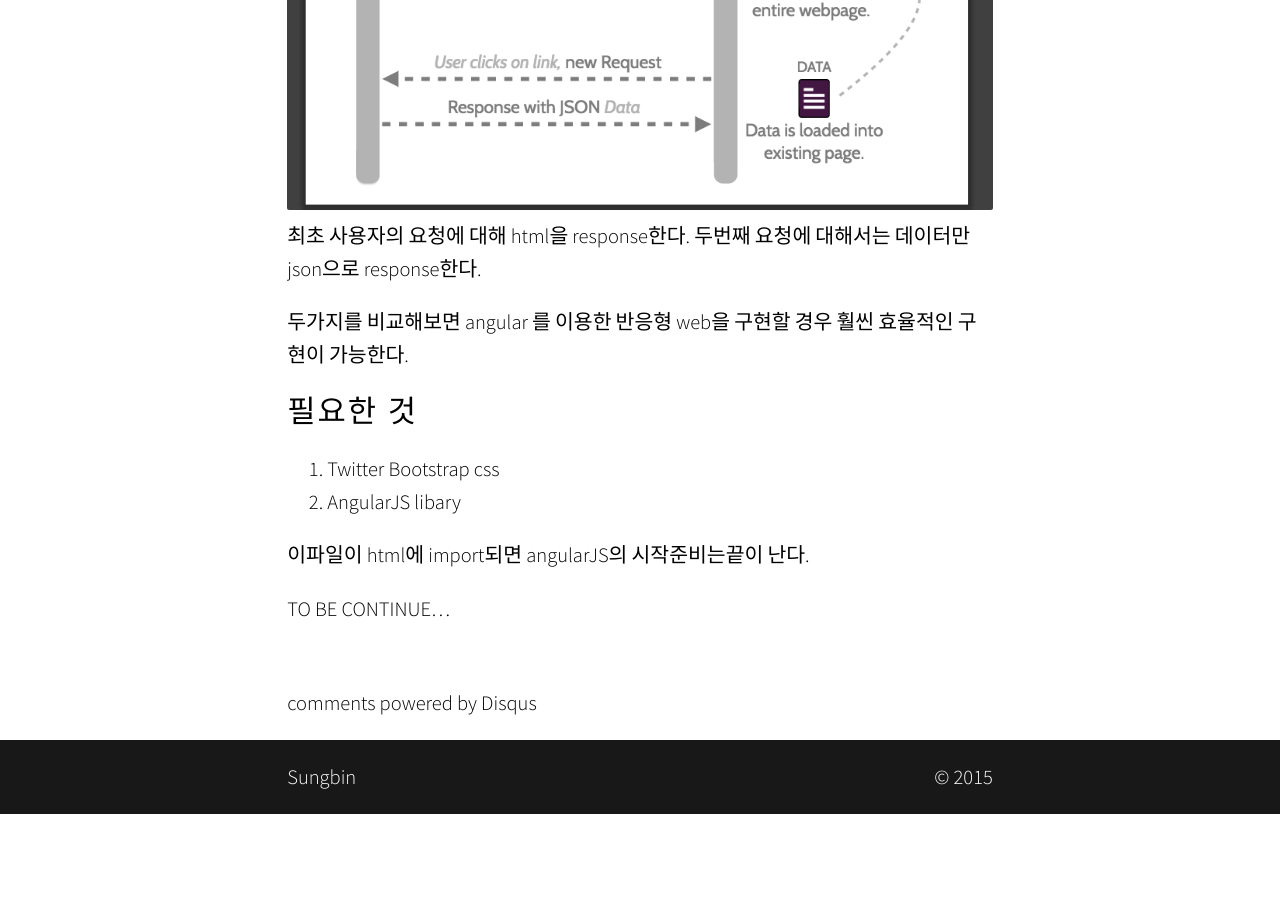
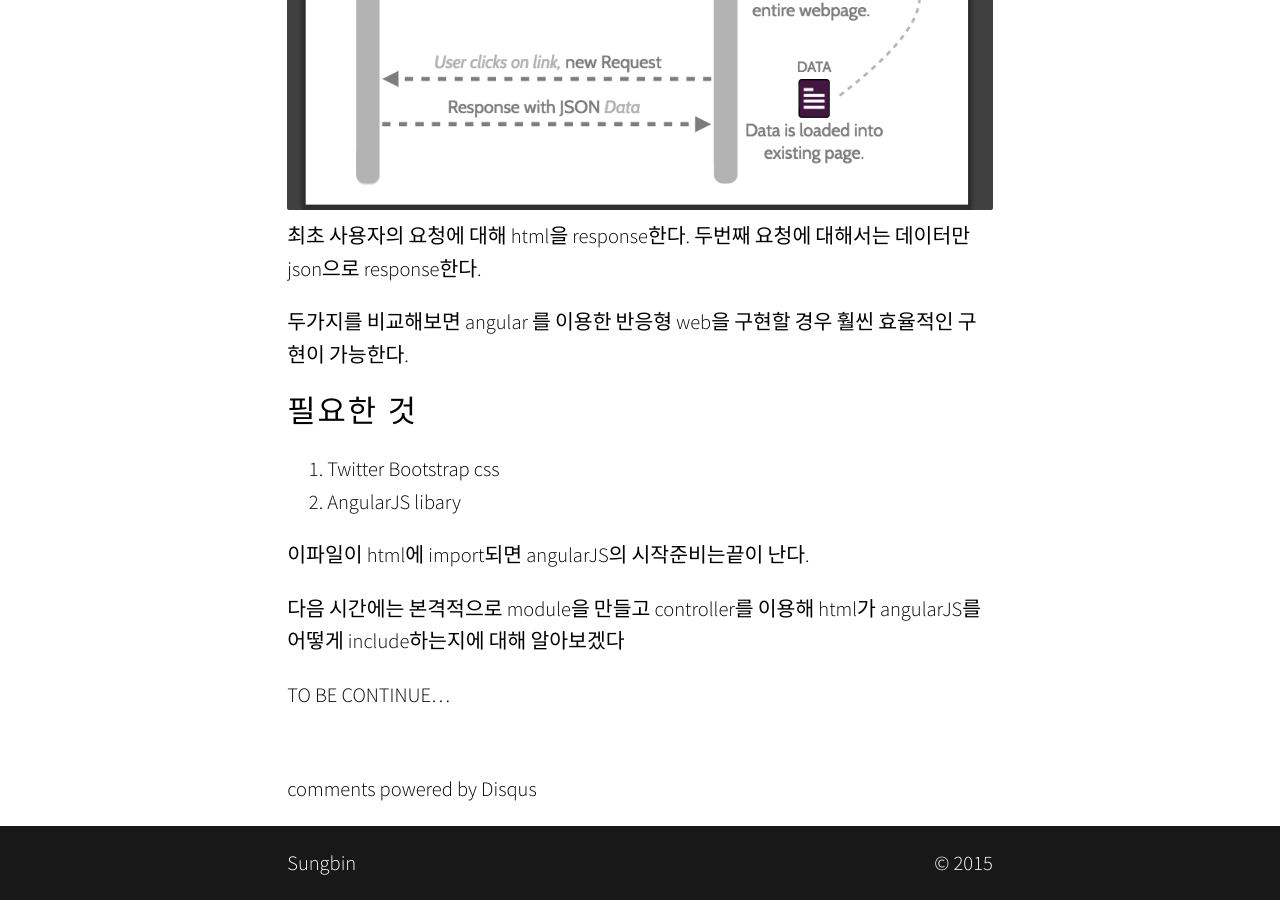
Before and after one commit to sungbine/sungbine.github.io, a Jekyll site: the page built from _posts/2015-04-25-angular_js_1.markdown, in a window 1280 px wide and 900 px high, scrolled down 1755 px. Built offline with Jekyll 4.4.1, drawn with Linux system fonts in a browser that asks for light colours; nearby versions of some CDN libraries; some web fonts are replaced; comment, search, counter and statistics services are not loaded; before the commit the page ends 2569 px from its top, so only the background shows below that.

Commit message:
Update 2015-04-25-angular_js_1.markdown

```diff
--- a/_posts/2015-04-25-angular_js_1.markdown
+++ b/_posts/2015-04-25-angular_js_1.markdown
@@ -39,4 +39,6 @@ code school(https://www.codeschool.com/paths/javascript#angular-js)로 AngularJS
 
 이파일이 html에 import되면 angularJS의 시작준비는끝이 난다.
 
+다음 시간에는 본격적으로 module을 만들고 controller를 이용해 html가 angularJS를 어떻게 include하는지에 대해 알아보겠다
+
 TO BE CONTINUE...
```
